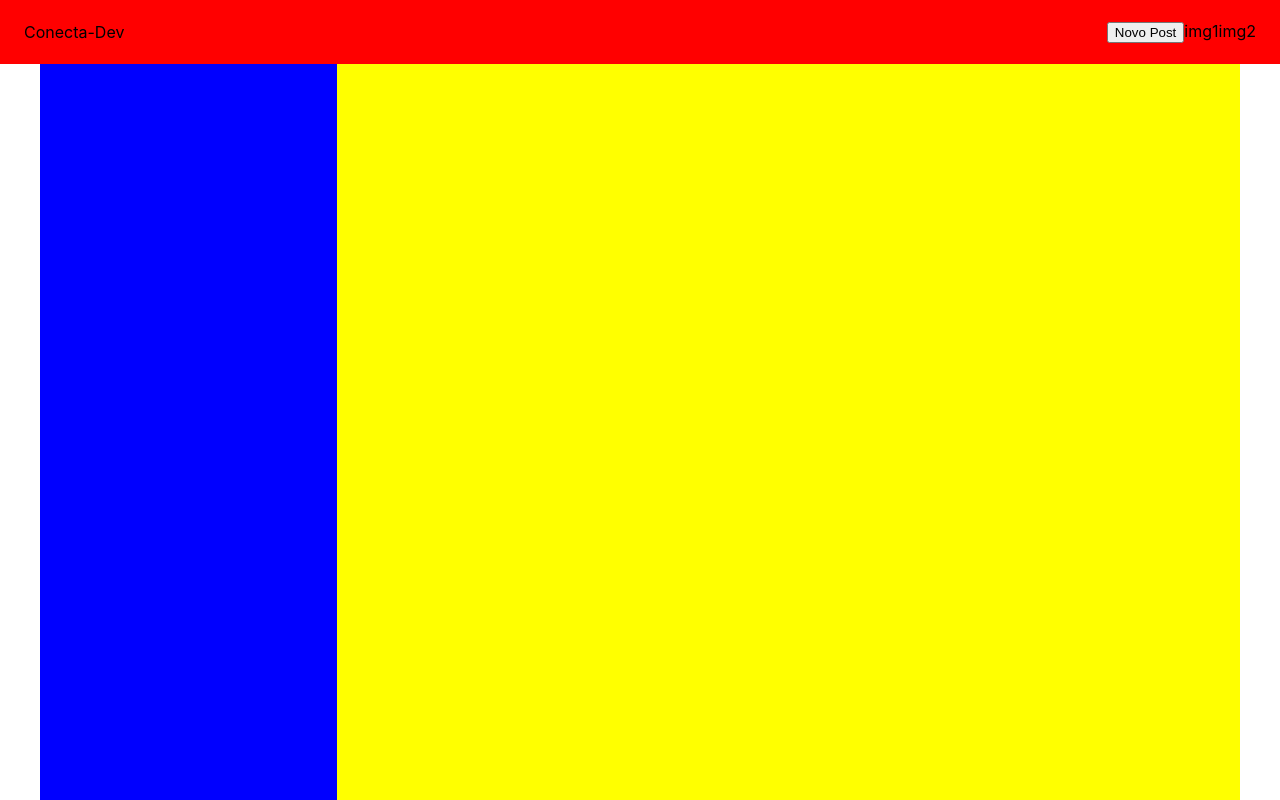
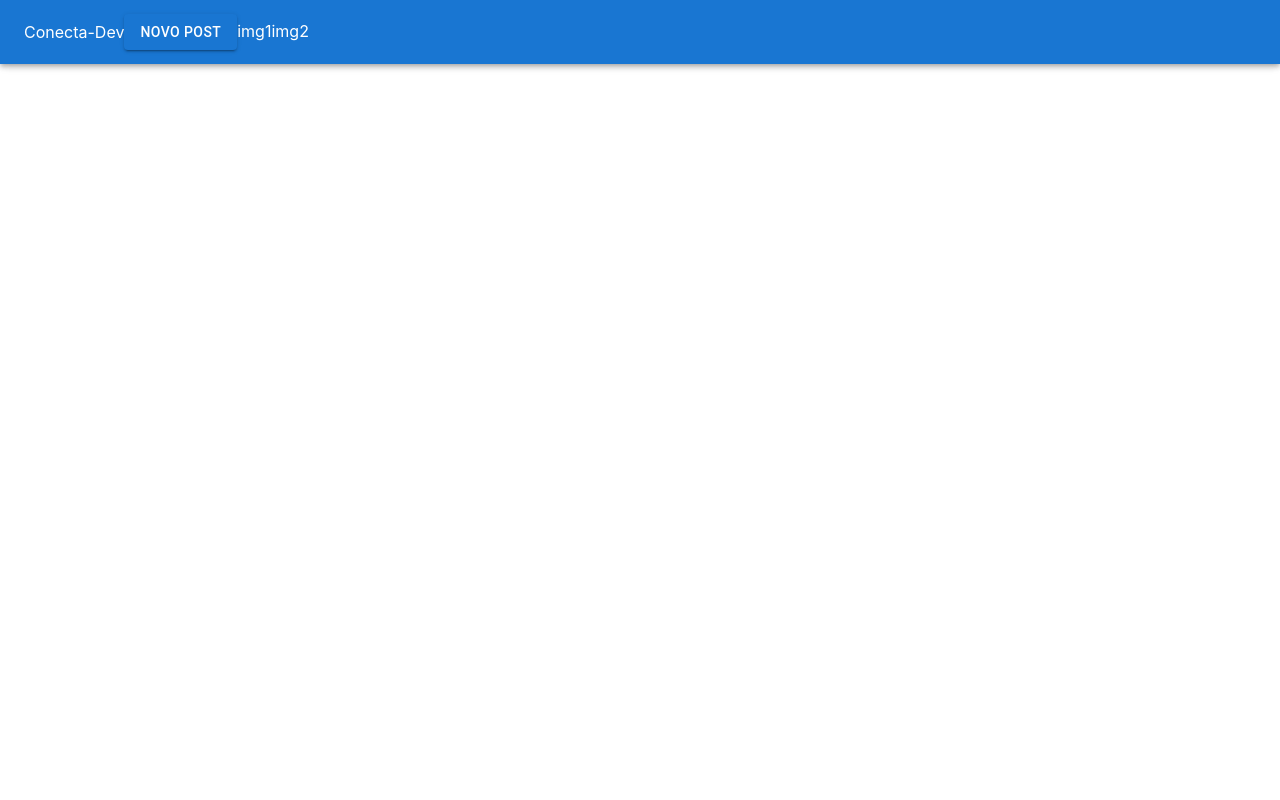
Before and after one commit to pedrokpdo/conecta-dev, a React (Create React App) app: page / in a window 1280 px wide. Built offline with nearby package versions, Linux system fonts and the light colour scheme.

Commit message:
ultilizando mui

```diff
--- a/package.json
+++ b/package.json
@@ -3,6 +3,10 @@
   "version": "0.1.0",
   "private": true,
   "dependencies": {
+    "@emotion/react": "^11.9.0",
+    "@emotion/styled": "^11.8.1",
+    "@material-ui/styles": "^4.11.5",
+    "@mui/material": "^5.7.0",
     "@testing-library/jest-dom": "^5.16.4",
     "@testing-library/react": "^13.2.0",
     "@testing-library/user-event": "^13.5.0",
--- /dev/null
+++ b/src/pages/Home/components/Feed.js
@@ -0,0 +1,7 @@
+export const Feed = () => {
+    return (
+        <div>
+            feed
+        </div>
+    )
+}
--- /dev/null
+++ b/src/pages/Home/components/Header.js
@@ -0,0 +1,21 @@
+import { Button } from "@mui/material"
+import { AppBar } from '@mui/material'
+import { Toolbar } from "@mui/material"
+
+
+export const Header = () => {
+    return (
+        <AppBar>
+                <Toolbar className="toolbar">
+                    <div className="">
+                        <span>Conecta-Dev</span>
+                    </div>
+                    <div className="">
+                        <Button color='primary' variant="contained">Novo Post</Button>
+                        <span>img1</span>
+                        <span>img2</span>
+                    </div>
+                </Toolbar>
+            </AppBar>
+    )
+}
--- /dev/null
+++ b/src/pages/Home/components/NavBar.js
@@ -0,0 +1,7 @@
+export const NavBar = () => {
+    return (
+        <div>
+            NavBar
+        </div>
+    )
+}
--- a/src/pages/Home/index.js
+++ b/src/pages/Home/index.js
@@ -1,27 +1,16 @@
-import './styles.css'
+import { Feed } from './components/Feed'
+import { Header } from './components/Header'
+import { NavBar } from './components/NavBar'
+//import './styles.css'
+
 
 export const Home = () => {
     return (
-        <div>
-            <header className="header">
-                <div className="toolbar">
-                    <div className="">
-                        <span>Conecta-Dev</span>
-                    </div>
-                    <div className="">
-                        <button>Novo Post</button>
-                        <span>img1</span>
-                        <span>img2</span>
-                    </div>
-                </div>
-            </header>
-            <main className='main'>
-                <div className='navbar'>
-                    navbar
-                </div>
-                <div className='feed'>
-                    feed
-                </div>
+        <div style={{display:'flex', flexDirection:'column'}}>
+            <Header/>
+            <main style={{height:'100vh', display:'flex', width:'1200px', margin:'0 auto'}}>
+                <NavBar/>
+                <Feed/>
             </main>
         </div>
     )
```
Also changed, not shown: 1 other file (tests, documents, lock files or other folders).
